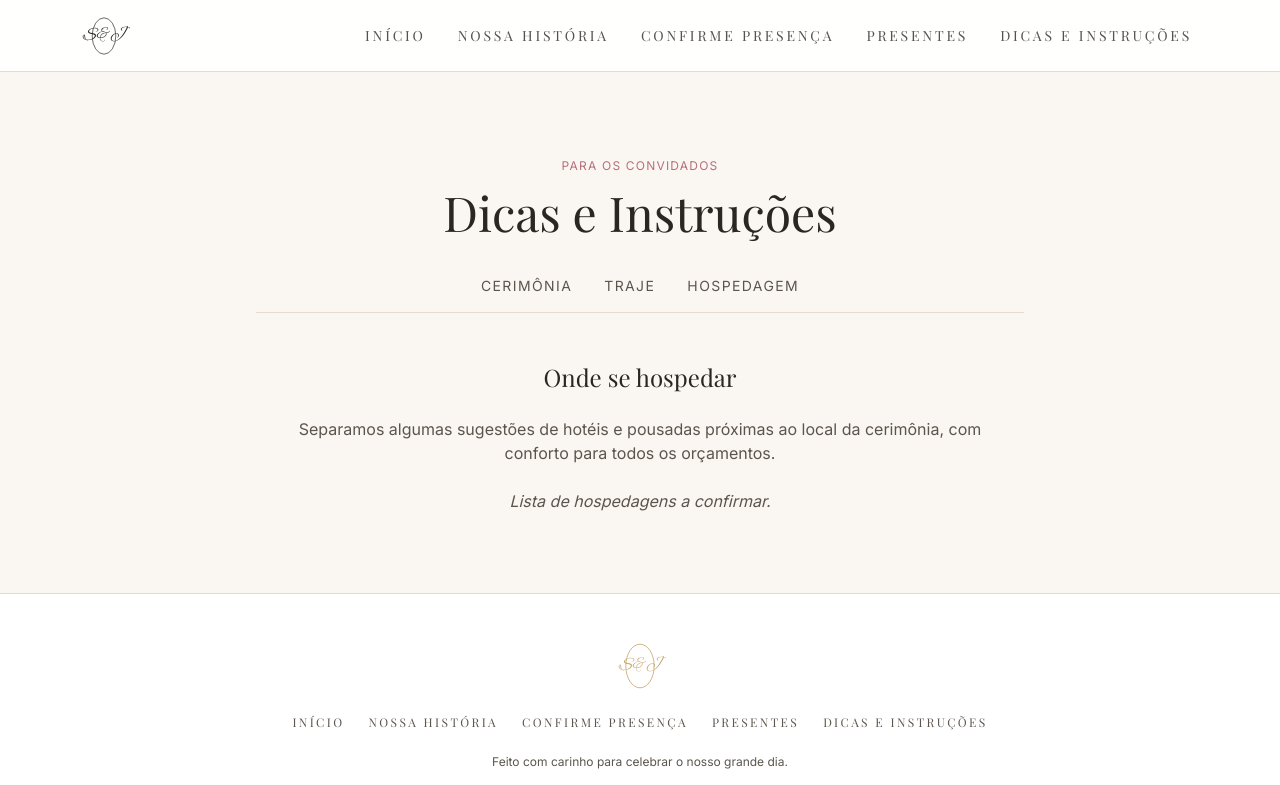
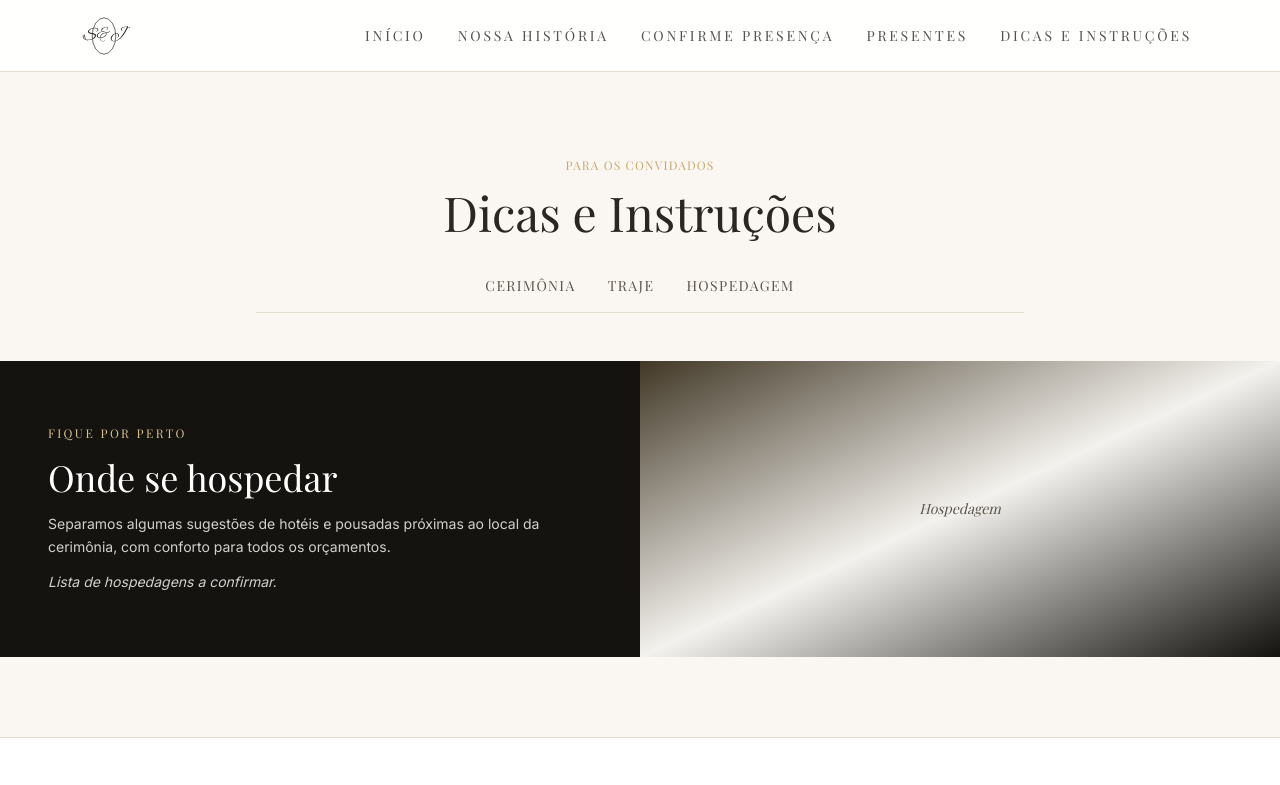
Before and after one commit to johnnatas/stefanie-e-jonatas-site-de-casamento, a Next.js app: page /dicas-e-instrucoes/hospedagem in a window 1280 px wide. Shown: the top 785 px of the page. Built offline with nearby package versions, Linux system fonts and the light colour scheme.

Commit message:
feat(dicas): rebuild Dicas e Instruções pages with SplitPanel

```diff
--- a/src/app/dicas-e-instrucoes/cerimonia/page.tsx
+++ b/src/app/dicas-e-instrucoes/cerimonia/page.tsx
@@ -1,12 +1,19 @@
+import { SplitPanel } from "@/components/ui/SplitPanel";
+import { PlaceholderImage } from "@/components/ui/PlaceholderImage";
+
 export default function CeremonyPage() {
   return (
-    <div className="flex flex-col gap-6 text-center font-sans text-ink-soft">
-      <h2 className="font-serif text-2xl text-ink">Local e horário</h2>
+    <SplitPanel
+      eyebrow="O grande dia"
+      title="Local e horário"
+      tone="dark"
+      image={<PlaceholderImage label="Local da cerimônia" className="absolute inset-0 h-full w-full" />}
+    >
       <p>
-        A cerimônia acontecerá às <strong className="text-ink">16h</strong>, seguida da recepção no
-        mesmo local. Chegue com 30 minutos de antecedência para aproveitar cada instante.
+        A cerimônia acontecerá às <strong className="text-paper">16h</strong>, seguida da recepção
+        no mesmo local. Chegue com 30 minutos de antecedência para aproveitar cada instante.
       </p>
-      <p className="italic">Endereço a confirmar.</p>
-    </div>
+      <p className="mt-3 italic">Endereço a confirmar.</p>
+    </SplitPanel>
   );
 }
--- a/src/app/dicas-e-instrucoes/codigo-de-vestimenta/page.tsx
+++ b/src/app/dicas-e-instrucoes/codigo-de-vestimenta/page.tsx
@@ -1,12 +1,22 @@
+import { SplitPanel } from "@/components/ui/SplitPanel";
+import { PlaceholderImage } from "@/components/ui/PlaceholderImage";
+
 export default function DressCodePage() {
   return (
-    <div className="flex flex-col gap-6 text-center font-sans text-ink-soft">
-      <h2 className="font-serif text-2xl text-ink">Traje esporte fino</h2>
+    <SplitPanel
+      eyebrow="Como se vestir"
+      title="Traje esporte fino"
+      tone="light"
+      imageSide="left"
+      image={<PlaceholderImage label="Inspiração de traje" className="absolute inset-0 h-full w-full" />}
+    >
       <p>
         Pedimos que evitem branco e tons muito claros, para não competir com o vestido da noiva.
         Tons terrosos, pastéis e clássicos são muito bem-vindos.
       </p>
-      <p>A festa acontece em ambiente misto (aberto e fechado) — leve um casaco leve para a noite.</p>
-    </div>
+      <p className="mt-3">
+        A festa acontece em ambiente misto (aberto e fechado) — leve um casaco leve para a noite.
+      </p>
+    </SplitPanel>
   );
 }
--- a/src/app/dicas-e-instrucoes/hospedagem/page.tsx
+++ b/src/app/dicas-e-instrucoes/hospedagem/page.tsx
@@ -1,12 +1,19 @@
+import { SplitPanel } from "@/components/ui/SplitPanel";
+import { PlaceholderImage } from "@/components/ui/PlaceholderImage";
+
 export default function LodgingPage() {
   return (
-    <div className="flex flex-col gap-6 text-center font-sans text-ink-soft">
-      <h2 className="font-serif text-2xl text-ink">Onde se hospedar</h2>
+    <SplitPanel
+      eyebrow="Fique por perto"
+      title="Onde se hospedar"
+      tone="dark"
+      image={<PlaceholderImage label="Hospedagem" className="absolute inset-0 h-full w-full" />}
+    >
       <p>
         Separamos algumas sugestões de hotéis e pousadas próximas ao local da cerimônia, com
         conforto para todos os orçamentos.
       </p>
-      <p className="italic">Lista de hospedagens a confirmar.</p>
-    </div>
+      <p className="mt-3 italic">Lista de hospedagens a confirmar.</p>
+    </SplitPanel>
   );
 }
--- a/src/app/dicas-e-instrucoes/layout.tsx
+++ b/src/app/dicas-e-instrucoes/layout.tsx
@@ -15,7 +15,7 @@ export default function TipsLayout({ children }: { children: React.ReactNode })
   return (
     <div className="pb-20">
       <section className="mx-auto max-w-3xl px-6 pt-20 text-center">
-        <span className="font-sans text-xs uppercase tracking-widest text-rose">Para os convidados</span>
+        <span className="font-serif text-xs uppercase tracking-widest text-gold">Para os convidados</span>
         <h1 className="mt-3 font-serif text-4xl text-ink sm:text-5xl">Dicas e Instruções</h1>
       </section>
 
@@ -24,14 +24,14 @@ export default function TipsLayout({ children }: { children: React.ReactNode })
           <Link
             key={tab.href}
             href={tab.href}
-            className="pb-4 font-sans text-sm uppercase tracking-widest text-ink-soft hover:text-rose"
+            className="pb-4 font-serif text-sm uppercase tracking-widest text-ink-soft hover:text-gold"
           >
             {tab.label}
           </Link>
         ))}
       </nav>
 
-      <div className="mx-auto max-w-3xl px-6 pt-12">{children}</div>
+      <div className="mt-12">{children}</div>
     </div>
   );
 }
```
